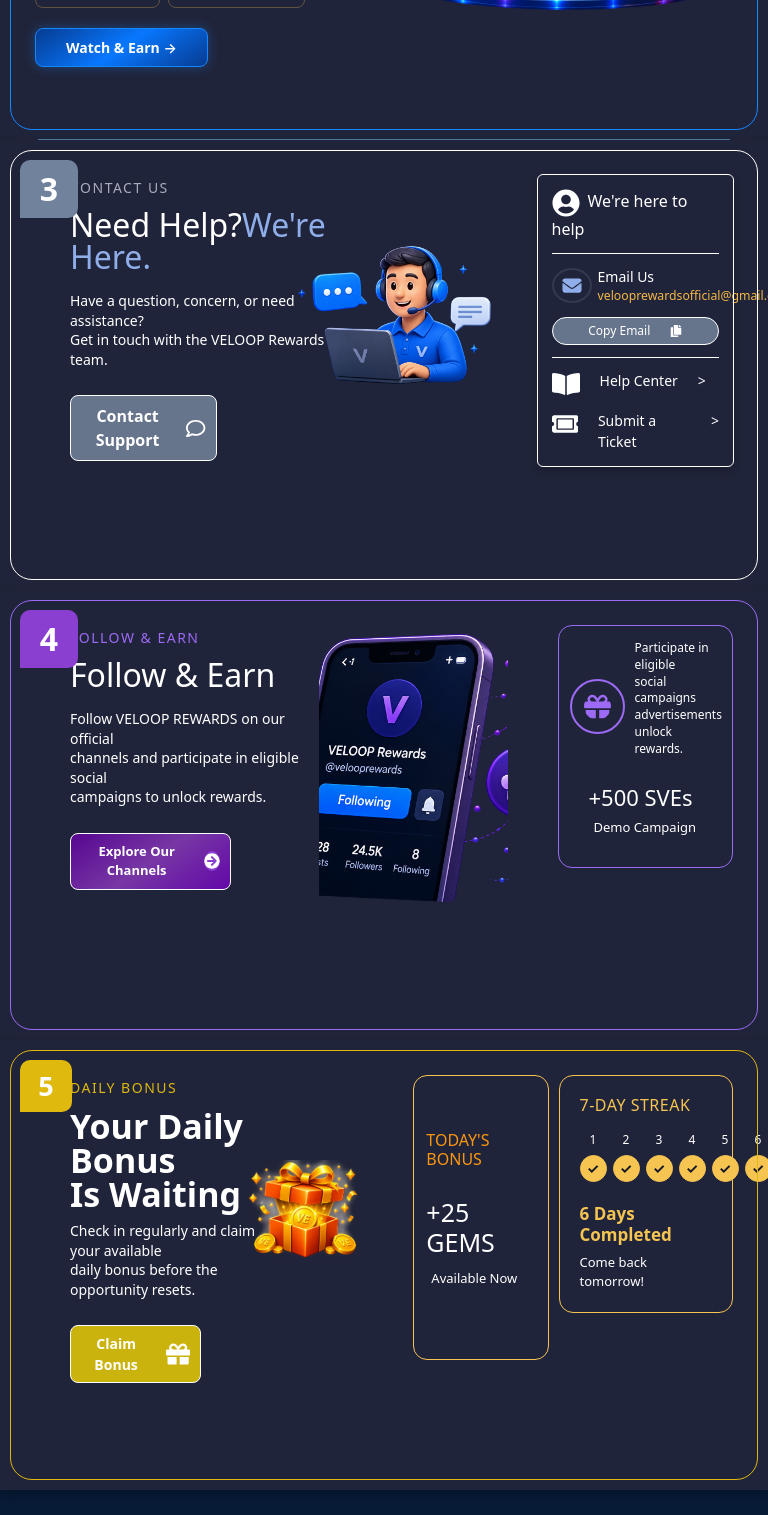
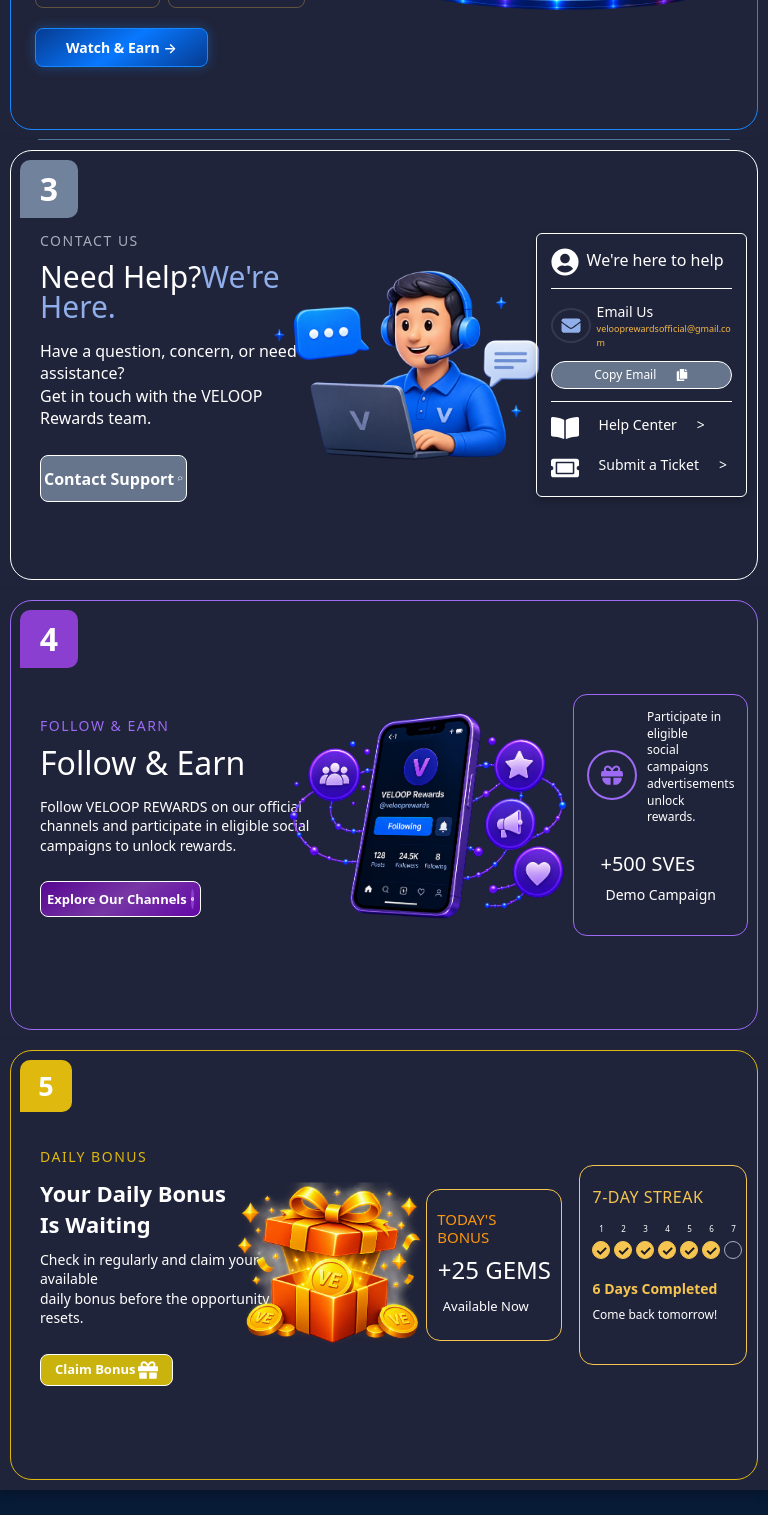
Before and after one commit to AnshikaaJoshi/veloop-rewards, a React (Vite) app: page / in a window 768 px wide. Shown: the part 760-2275 px from the top of the page. Built offline with nearby package versions, Linux system fonts and the light colour scheme.

Commit message:
Update responsive banner designs

```diff
--- a/src/components/ContactUsBanner/ContactUsBanner.module.css
+++ b/src/components/ContactUsBanner/ContactUsBanner.module.css
@@ -264,6 +264,7 @@
   .banner {
     height: 450px;
     padding: 35px;
+    align-items: center;
   }
 
   .content {
@@ -271,7 +272,7 @@
   }
 
   .stageInfo {
-    margin-left: 35px;
+    margin-left: 5px;
   }
 
   .stageText {
@@ -279,38 +280,44 @@
   }
 
   .title {
-    font-size: 32px;
-    margin-left: 35px;
+    font-size: 30px;
+    margin-left: 5px;
   }
 
   .description {
-    font-size: 14px;
-    margin-left: 35px;
+    font-size: 16px;
+    margin-left: 5px;
   }
 
   .button {
     width: 50%;
-    margin-left: 35px;
-    padding: 8px 10px;
+    margin-left: 5px;
+    padding: 9px 3px;
     font-size: 13px;
-    gap: 12px;
+    gap: 4px;
+    white-space: nowrap;
   }
 
   .visual {
-    width: 30%;
+    width: 25%;
   }
 
   .visual img {
     width: 100%;
     height: 280px;
-    right: 40px;
+    right: 42px;
     bottom: 0;
+    transform: translateX(20px) scale(1.65);
   }
+  .visual img:hover {
+  transform: translateX(20px) translateY(-8px) scale(1.65);
+}
 
   .supportInfo {
-    width: 28%;
+    width: 30%;
     padding: 14px;
     bottom: 0;
+    left:13px;
   }
 
   .supportTitle {
@@ -319,8 +326,13 @@
   }
 
   .contactSection {
+    min-width: 0;
     font-size: 14px;
   }
+  .contactSection small {
+  font-size: 9px;
+  overflow-wrap: anywhere;
+}
 
   .supportText,
   .helpText {
--- a/src/components/DailyBonus/DailyBonus.jsx
+++ b/src/components/DailyBonus/DailyBonus.jsx
@@ -68,7 +68,7 @@
         </div>
       </div>
 
-      <div className={styles.streakInfo}>
+<div className={styles.streakInfo}>
   <h3>7-DAY STREAK</h3>
 
   <div className={styles.streakDays}>
--- a/src/components/DailyBonus/DailyBonus.module.css
+++ b/src/components/DailyBonus/DailyBonus.module.css
@@ -302,6 +302,25 @@
 }
 
 /* =========================
+   DESKTOP
+   1025px - 1920px
+========================= */
+@media (min-width: 1025px) and (max-width: 1920px) {
+  .button {
+    white-space: nowrap;
+    gap:20px;
+  }
+
+  .visual img {
+    top: 20px;
+  }
+
+  .bonusInfo {
+  width: 17%;
+}
+}
+
+/* =========================
    TABLET
    768px - 1024px
 ========================= */
@@ -311,6 +330,7 @@
   .banner {
     height: 450px;
     padding: 35px;
+    align-items: center;
   }
 
   .content {
@@ -324,7 +344,7 @@
   }
 
   .stageInfo {
-    margin-left: 35px;
+    margin-left: 5px;
   }
 
   .stageText {
@@ -332,28 +352,29 @@
   }
 
   .title {
-    font-size: 34px;
-    margin-left: 35px;
+    font-size: 22px;
+    margin-left: 5px;
+    line-height: 1.4;
   }
 
   .description {
     font-size: 14px;
-    margin-left: 35px;
+    margin-left: 5px;
   }
 
   .button {
     width: 55%;
-    margin-left: 35px;
-    padding: 7px 10px;
-    gap: 15px;
+    margin-left: 5px;
+    padding: 5px 4px;
+    gap: 3px;
   }
 
   .buttonText {
-    font-size: 14px;
+    font-size: 13px;
   }
 
   .buttonIcon {
-    font-size: 30px;
+    font-size: 20px;
   }
 
   .visual {
@@ -363,24 +384,31 @@
   .visual img {
     width: 100%;
     height: 270px;
-    right: 40px;
+    right: 36px;
     bottom: 0;
+    transform: translateX(20px) scale(1.65);
   }
-
-  .dayStreak {
-    width: 25%;
-    right: 20px;
+  .visual img:hover {
+  transform: translateX(20px) translateY(-8px) scale(1.65);
   }
 
   .bonusInfo {
     width: 22%;
-    height: 75%;
-    right: 10px;
-    padding: 12px;
+    height: 40%;
+    right: 3px;
+    padding: 10px;
+    gap:2px;
+
+
+  }
+
+  .bonusInfo h6{
+    margin-top: 12px;
+    font-size: 15px;
   }
 
   .bonusUpdates h1 {
-    font-size: 25px;
+    font-size: 24px;
   }
 
   .bonusUpdates p {
@@ -389,30 +417,38 @@
   }
 
   .streakInfo {
-    width: 25%;
-    padding: 20px;
+    width: 24%;
+    padding: 22px 12px;
+    height:200px;
+    position: relative;
+    left:14px;
   }
 
   .streakDays {
-    gap: 6px;
+    gap: 4px;
+    width: 8%;
+    right: 18px;
+  }
+  .dayNumber {
+    font-size: 8px;
   }
 
   .dayCircle {
-    width: 27px;
-    height: 27px;
+    width: 18px;
+    height: 18px;
+    font-size: 6px;
+  }
+
+  .dayCircle.completed{
     font-size: 14px;
   }
 
-  .dayNumber {
-    font-size: 12px;
-  }
-
   .streakInfo h4 {
-    font-size: 17px;
+    font-size: 14px;
   }
 
   .streakInfo p {
-    font-size: 13px;
+    font-size: 12px;
   }
 }
 
--- a/src/components/FollowEarn/FollowEarn.module.css
+++ b/src/components/FollowEarn/FollowEarn.module.css
@@ -181,15 +181,6 @@
   border-radius: 50%;
   font-size: 22px;
 }
-.stageInfo {
-  margin-left: 50px;
-}
-.stageText {
-  font-size: 18px;
-  font-weight: 450;
-  letter-spacing: 1.5px;
-  color: var(--color-purple);
-}
 
 .title {
   font-size: 38px;
@@ -210,6 +201,27 @@
 .highlight {
   color: var(--color-accent-blue-light);
 }
+
+/* =========================
+   DESKTOP
+   1025px - 1920px
+========================= */
+
+@media (min-width: 1025px) and (max-width: 1920px) {
+  .button{
+    gap: 15px;
+    white-space: nowrap;
+  }
+  .buttonIcon {
+    flex-shrink: 0;
+  }
+  .visual img {
+    width: 120%;
+    height: 350px;
+    object-fit: contain;
+    right: 140px;
+  }
+}
 /* =========================
    TABLET
    768px - 1024px
@@ -220,6 +232,7 @@
   .banner {
     height: 450px;
     padding: 35px;
+    align-items: center;
   }
 
   .content {
@@ -227,7 +240,7 @@
   }
 
   .stageInfo {
-    margin-left: 35px;
+    margin-left: 5px;
   }
 
   .stageText {
@@ -236,20 +249,21 @@
 
   .title {
     font-size: 32px;
-    margin-left: 35px;
+    margin-left: 5px;
   }
 
   .description {
     font-size: 14px;
-    margin-left: 35px;
+    margin-left: 5px;
   }
 
   .button {
     width: 55%;
-    margin-left: 35px;
-    padding: 8px 10px;
-    font-size: 13px;
-    gap: 12px;
+    margin-left: 5px;
+    padding: 7px 6px;
+    font-size: 6px;
+    gap: 4px;
+    white-space: nowrap;
   }
 
   .buttonText {
@@ -266,34 +280,43 @@
 
   .visual img {
     width: 100%;
-    height: 280px;
-    right: 30px;
+    height: 260px;
+    right: 35px;
     bottom: 0;
+    transform: translateX(16px) scale(1.68);
+    object-fit: contain;
   }
 
+  .visual img:hover {
+    transform: translateX(16px) translateY(-8px) scale(1.68);
+  }
   .earnInfo {
     width: 25%;
     padding: 14px;
+    position: relative;
+    left:15px;
+
   }
 
   .earnIcon {
-    width: 55px;
-    height: 55px;
+    width: 50px;
+    height: 50px;
     padding: 12px;
-    font-size: 22px;
+    font-size: 20px;
   }
 
+
   .earnBackend {
-    margin-left: 15px;
+    margin-left: 12px;
   }
 
   .earnBackend h1 {
-    font-size: 22px;
+    font-size: 20px;
   }
 
   .earnBackend p {
     margin-left: 5px;
-    font-size: 13px;
+    font-size: 14px;
   }
 
   .earnDesign .description {
--- a/src/components/LeaderboardBanner/LeaderboardBanner.module.css
+++ b/src/components/LeaderboardBanner/LeaderboardBanner.module.css
@@ -378,6 +378,11 @@
   .imageStage {
     width: 100%;
     max-width: 480px;
+
+  }
+
+  .rankingOverlay {
+    transform: translateY(-4px);
   }
 
 
```
Also changed, not shown: src/assets/follow&earn.png.
